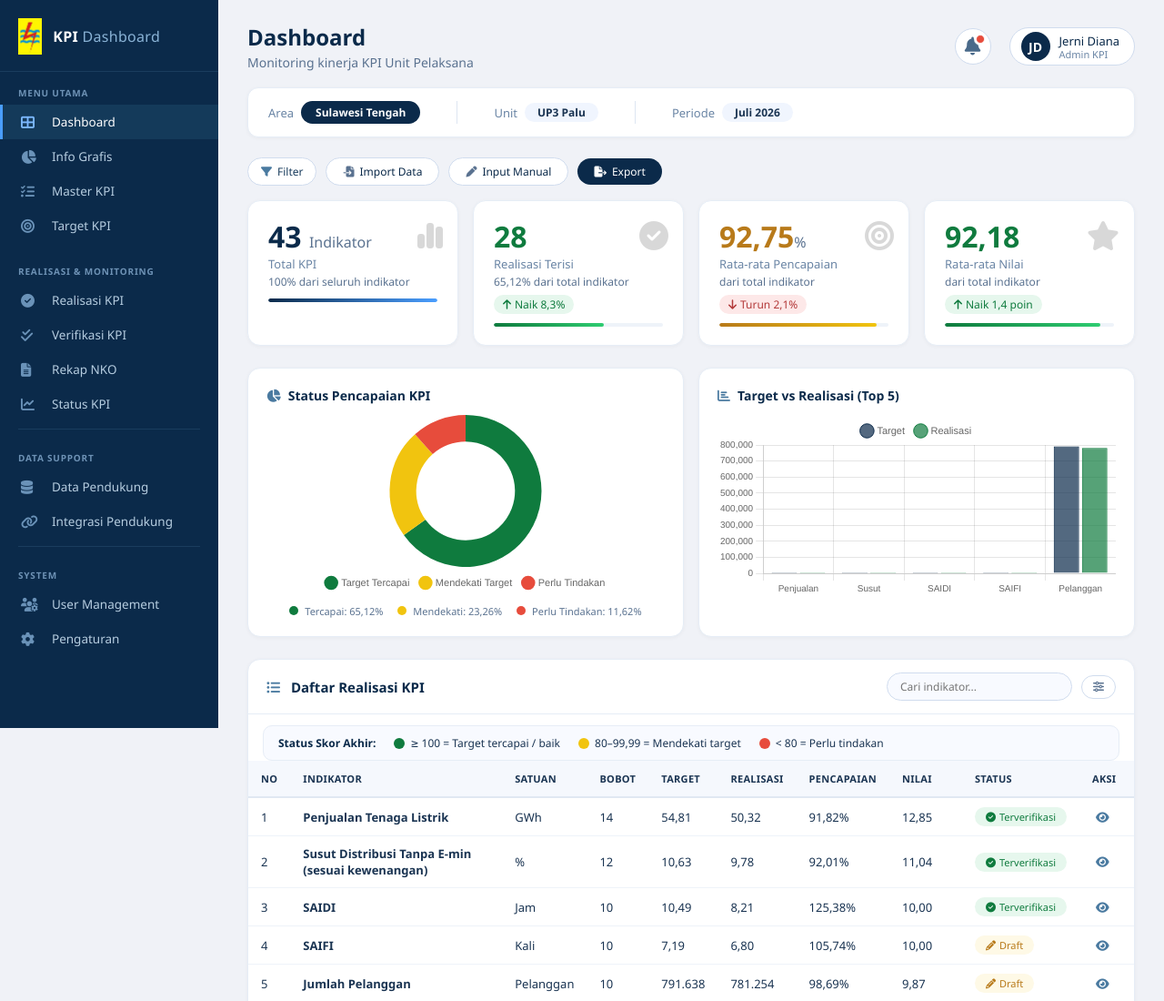
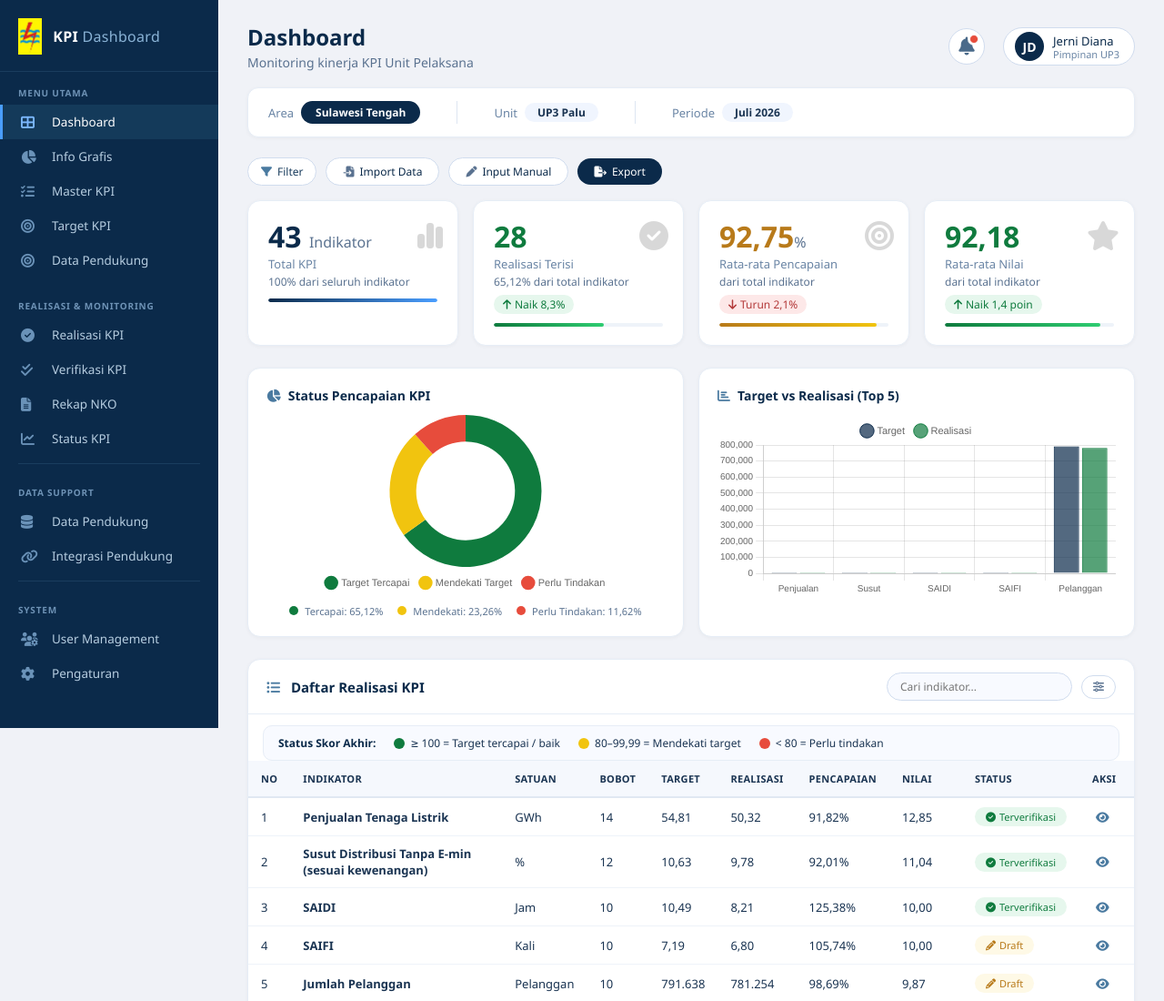
Before and after one commit to Samuelhizkya/PLN-UP3-Palu, a plain HTML site: page dashboard.html in a window 1280 px wide. Shown: the top 1100 px of the page at 91% size. Drawn offline with nearby package versions, Linux system fonts and the light colour scheme.

Commit message:
Update menu item and user role in dashboard.html

```diff
--- a/dashboard.html
+++ b/dashboard.html
@@ -765,6 +765,9 @@
         <div class="menu-item" onclick="location.href='target-kpi.html'">
             <i class="fas fa-bullseye"></i><span>Target KPI</span>
         </div>
+        <div class="menu-item" onclick="location.href='data_pendukung.html'">
+            <i class="fas fa-bullseye"></i><span>Data Pendukung</span>
+        </div>
 
         <div class="menu-section" style="margin-top:8px;">Realisasi &amp; Monitoring</div>
         <div class="menu-item" onclick="location.href='realisasi.html'">
@@ -809,7 +812,7 @@
                     <div class="avatar">JD</div>
                     <div class="user-name">
                         Jerni Diana
-                        <small>Admin KPI</small>
+                        <small>Pimpinan UP3</small>
                     </div>
                 </div>
             </div>
```
